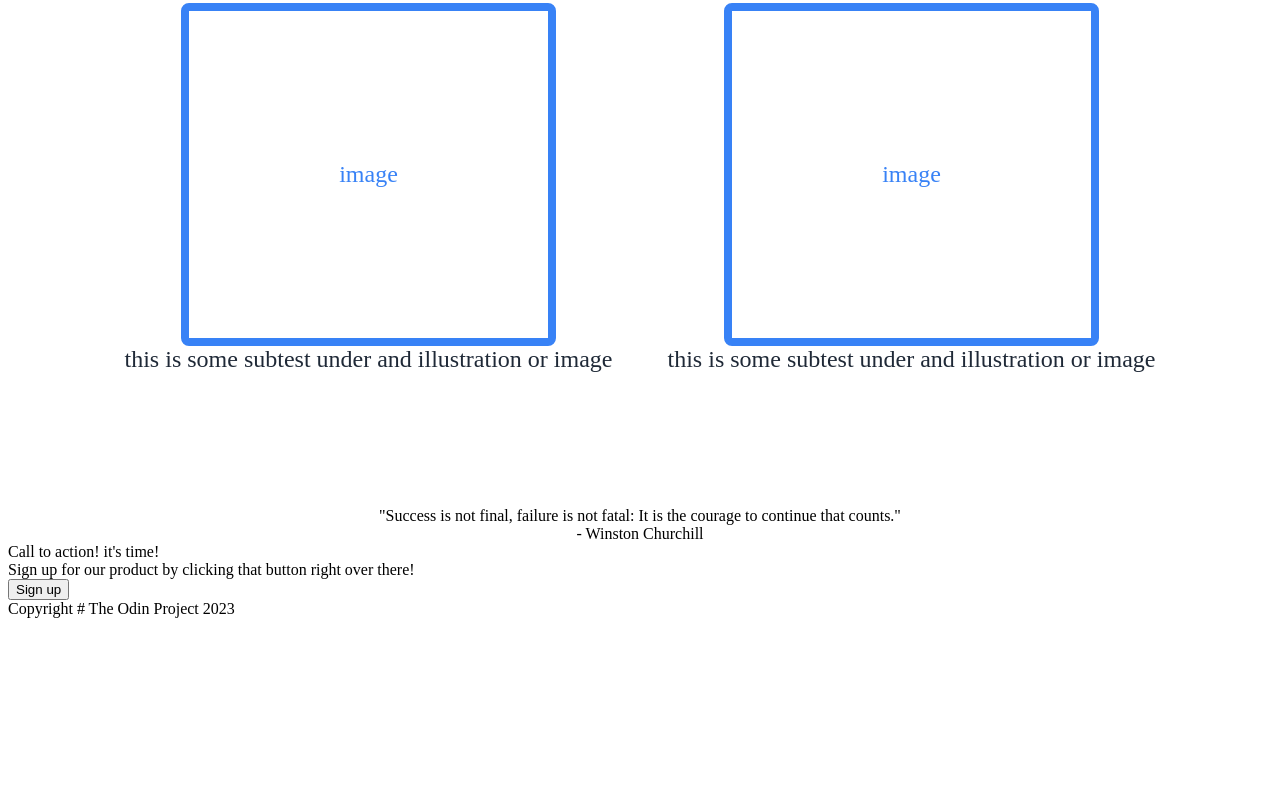
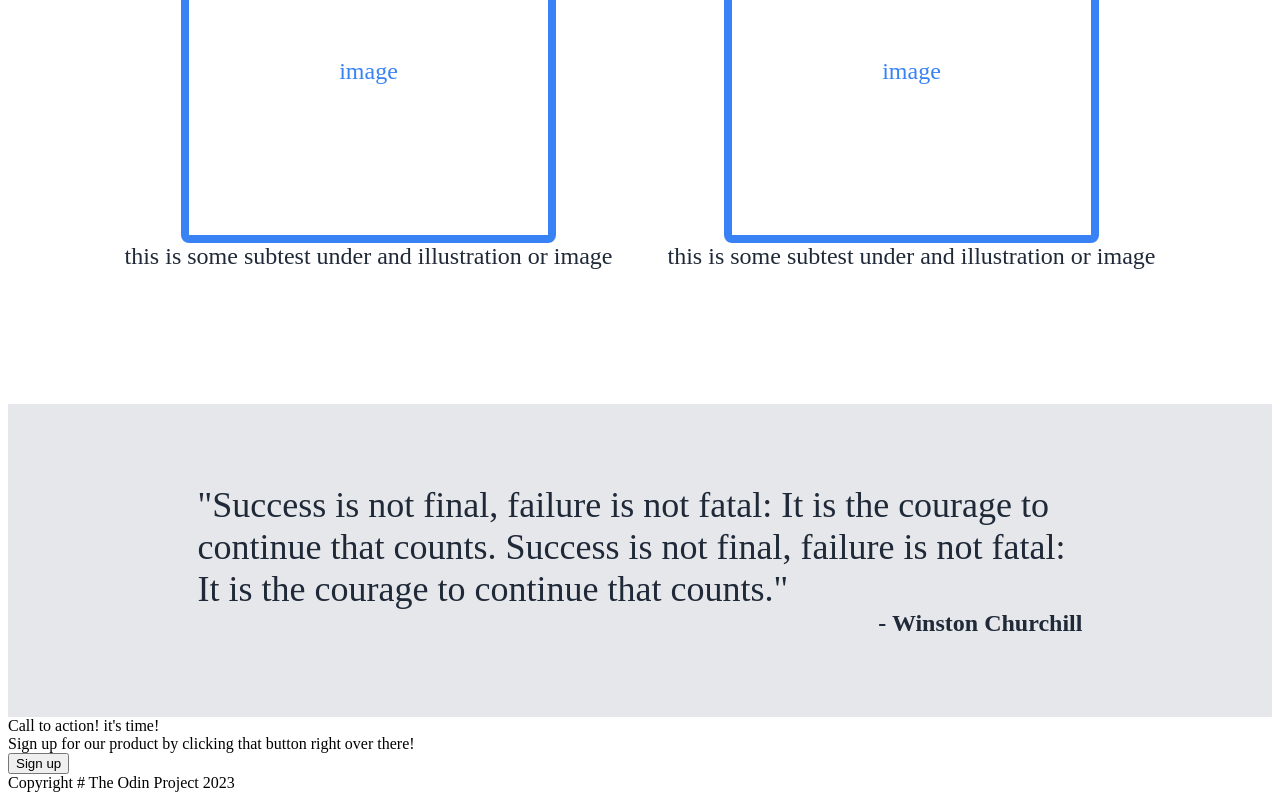
Before and after one commit to EyasuTes/Car-Website, a plain HTML site: page index.html in a window 1280 px wide. Shown: the part 1226-2026 px from the top of the page. Before the commit the page ends 1852 px from the top, so only its background shows below. Drawn offline with Linux system fonts and the light colour scheme.

Commit message:
added styling to section 3 of the webste

```diff
--- a/index.html
+++ b/index.html
@@ -54,6 +54,7 @@
    <div class="sec3">
         <div class="sec31">
             "Success is not final, failure is not fatal:
+            It is the courage to continue that counts. Success is not final, failure is not fatal:
             It is the courage to continue that counts."
         </div>
         <div class="sec32">- Winston Churchill</div>
--- a/style.css
+++ b/style.css
@@ -7,8 +7,8 @@ body{
 .sec1{
     background-color: #1F2937;
     color: aliceblue;
-    padding-left: 300px;
-    padding-right: 300px;
+    padding-left: 20%;
+    padding-right: 15%;
     margin: 0;
     padding-bottom: 70px;
     display: flex;
@@ -113,6 +113,31 @@ ul{
 .sec3{
     display: flex;
     flex-direction: column;
+
+
+    background-color: #E5E7EB;
+
+
+    margin: 0;
+    padding: 80px;
+    padding-right: 15%;
+    padding-left: 15%;
+
+}.sec31{
+    display: flex;
     justify-content: center;
     align-items: center;
+    font-size: 36px;
+    font-family: light italic;
+    color: #1F2937;
+    font-weight: 100;
+
+}.sec32{
+    font-size: 24px;
+    font-weight: 800;
+    color: #1F2937;
+    display: flex;
+    justify-content: right;
+    text-align: right;
+
 }
```
